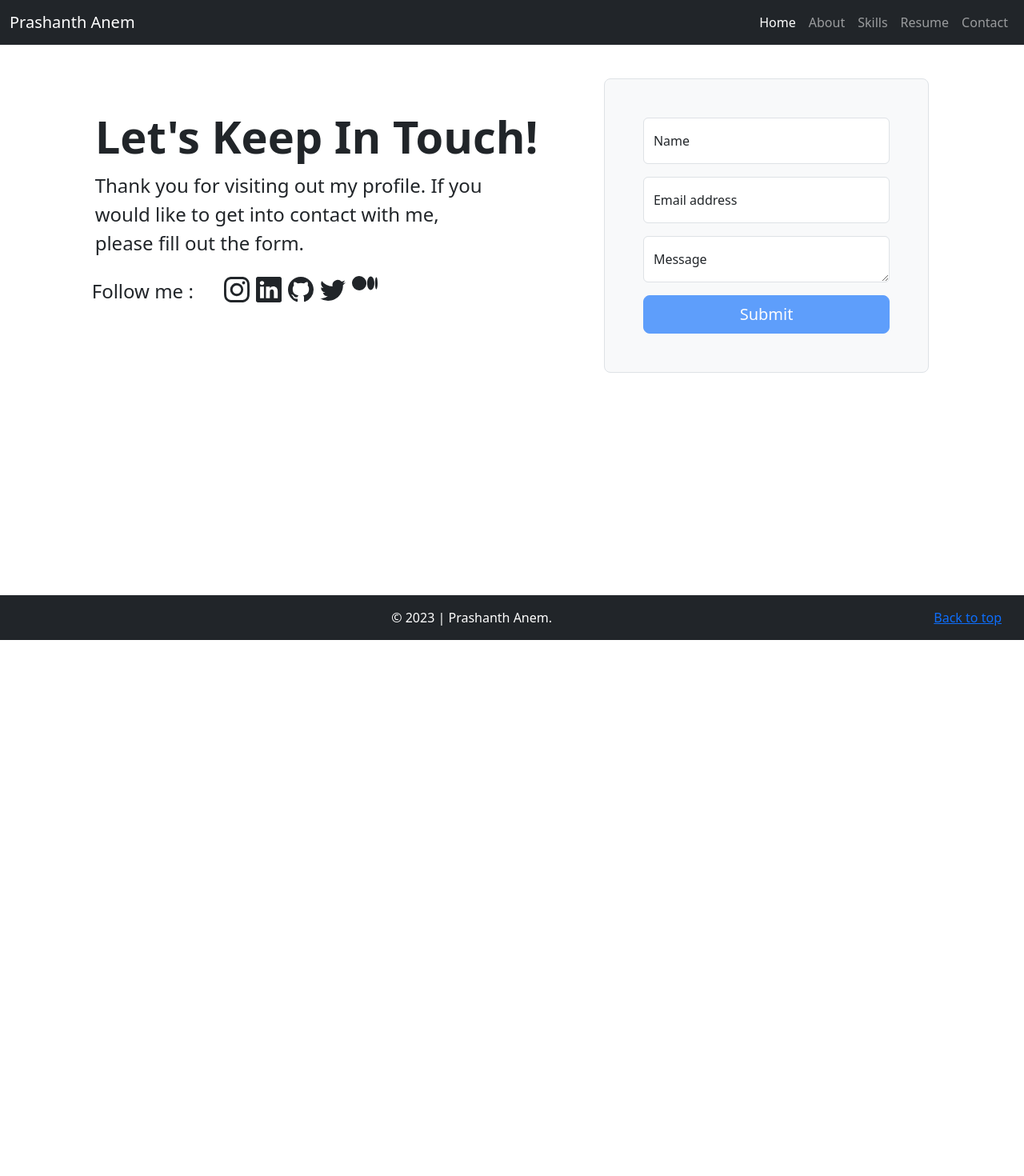
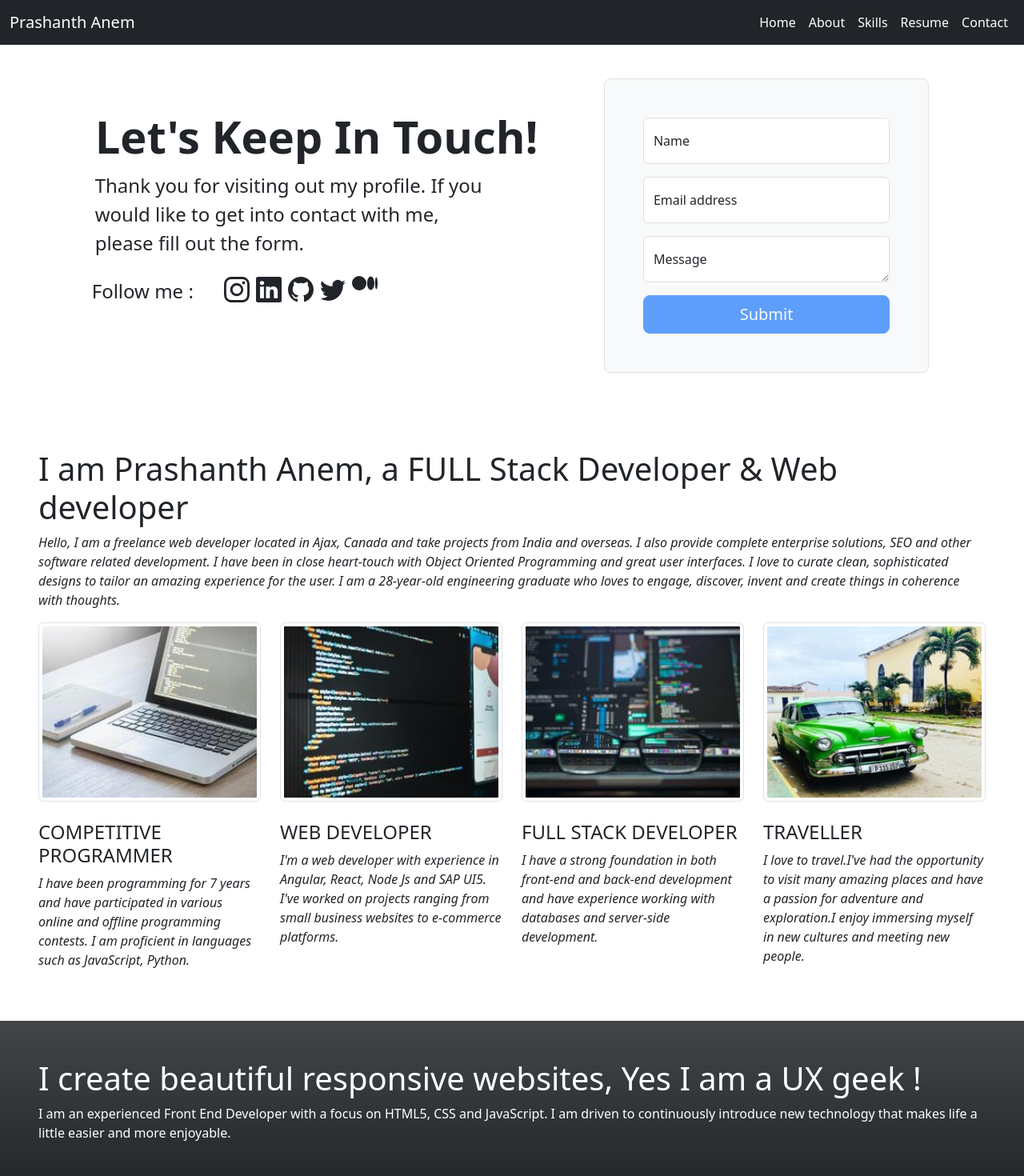
Before and after one commit to prashanthanem/portfolio_angular_15, an Angular app: page /contact in a window 1280 px wide. Shown: the top 1470 px of the page at 80% size. Before the commit the page ends 800 px from the top, so only its background shows below. Built offline with nearby package versions, Linux system fonts and the light colour scheme.

Commit message:
changed from SPA to single page

```diff
--- a/src/app/app.component.html
+++ b/src/app/app.component.html
@@ -1,4 +1,9 @@
 <navmenu></navmenu>
 <div class="content">
     <router-outlet></router-outlet>
+    <intro-article></intro-article>
+    <skills></skills>
+    <resume></resume>
+    <contact></contact>
+    <global-footer></global-footer>
 </div>
--- a/src/app/carousel/carousel.component.css
+++ b/src/app/carousel/carousel.component.css
@@ -3,31 +3,29 @@
     margin-bottom: 3rem;
   } */
 /* Since positioning the image, we need to help out the caption */
-.carousel-caption {
+/* .carousel-caption {
   bottom: 3rem;
   z-index: 10;
-}
+} */
 
 /* Declare heights because of positioning of img element */
-.carousel-item {
+/* .carousel-item {
   height: 52rem;
   background-color: #777;
-}
+} */
 
-.carousel-item>img {
+/* .carousel-item>img {
   position: absolute;
   top: 0;
   left: 0;
   min-width: 100%;
   height: 52rem;
-}
-
+} */
+/*
 @media (min-width: 40em) {
-
-  /* Bump up size of carousel content */
   .carousel-caption p {
     margin-bottom: 1.25rem;
     font-size: 1.25rem;
     line-height: 1.4;
   }
-}
+} */
--- a/src/app/carousel/carousel.component.html
+++ b/src/app/carousel/carousel.component.html
@@ -1,4 +1,5 @@
-<div id="myCarousel" class="carousel slide" data-bs-ride="carousel">
+<img class="img-fluid object-fit-cover" src="./../../assets/img/main.jpg"/>
+<!-- <div id="myCarousel" class="carousel slide" data-bs-ride="carousel">
   <div class="carousel-indicators">
     <button type="button" data-bs-target="#myCarousel" data-bs-slide-to="0" class="active" aria-current="true"
       aria-label="Slide 1"></button>
@@ -52,4 +53,4 @@
     <span class="carousel-control-next-icon" aria-hidden="true"></span>
     <span class="visually-hidden">Next</span>
   </button>
-</div>
+</div> -->
--- a/src/app/contact/contact.component.html
+++ b/src/app/contact/contact.component.html
@@ -75,4 +75,3 @@
         </div>
     </div>
 </div>
-<global-footer></global-footer>
--- a/src/app/footer/footer.component.html
+++ b/src/app/footer/footer.component.html
@@ -1,4 +1,4 @@
-<footer class="container-fluid text-bg-dark" style="bottom: 0px; position: fixed;">
+<footer class="container-fluid text-bg-dark" style="bottom: 0px;">
     <p class="mb-0 float-end p-3"><a href="#">Back to top</a></p>
     <p class="mb-0 text-center p-3">&copy; 2023 | Prashanth Anem.</p>
 </footer>
--- a/src/app/navmenu/navmenu.component.html
+++ b/src/app/navmenu/navmenu.component.html
@@ -11,16 +11,20 @@
           <a class="nav-link active" aria-current="page" href="#">Home</a>
         </li>
         <li class="nav-item">
-          <a class="nav-link" routerLink="/about" routerLinkActive="active">About</a>
+          <a class="nav-link active" aria-current="page" href="#about">About</a>
+          <!-- <a class="nav-link" routerLink="/about" routerLinkActive="active">About</a> -->
         </li>
         <li class="nav-item">
-          <a class="nav-link" routerLink="/skills" routerLinkActive="active">Skills</a>
+          <a class="nav-link active" aria-current="page" href="#skills">Skills</a>
+          <!-- <a class="nav-link" routerLink="/skills" routerLinkActive="active">Skills</a> -->
         </li>
         <li class="nav-item">
-          <a class="nav-link" routerLink="/resume" routerLinkActive="active">Resume</a>
+          <a class="nav-link active" aria-current="page" href="#resume">Resume</a>
+          <!-- <a class="nav-link" routerLink="/resume" routerLinkActive="active">Resume</a> -->
         </li>
         <li class="nav-item">
-          <a class="nav-link" routerLink="/contact" routerLinkActive="active">Contact</a>
+          <a class="nav-link active" aria-current="page" href="#contact">Contact</a>
+          <!-- <a class="nav-link" routerLink="/contact" routerLinkActive="active">Contact</a> -->
         </li>
       </ul>
     </div>
```
Also changed, not shown: src/app/app.component.ts (+6 -1 lines), src/assets/img/main.jpg (added), 1 other file (tests, documents, lock files or other folders).
